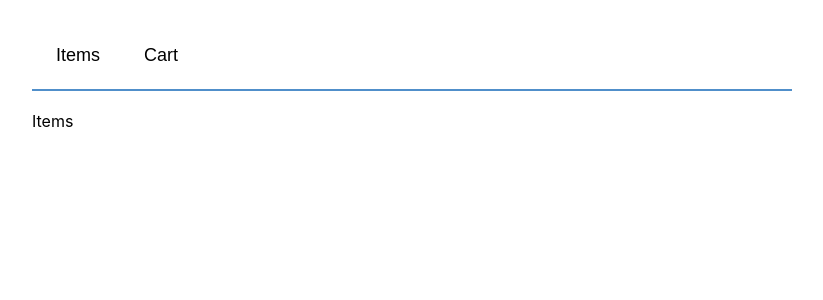
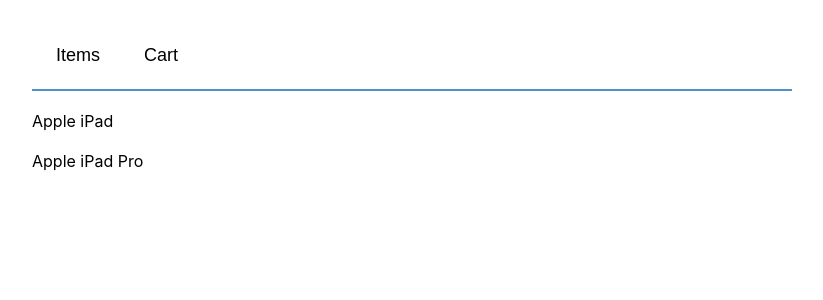
Before and after one commit to VenturingGuy/zenva-shopper, a React (Create React App) app: page / in a window 1280 px wide. Shown: the top 300 px of the page, without its empty margins (228-1051 px from the left). Built offline with nearby package versions, Linux system fonts and the light colour scheme.

Commit message:
ItemPage renders static list data

```diff
--- a/src/App.js
+++ b/src/App.js
@@ -8,7 +8,7 @@
     switch(tab) {
       default:
       case 'items':
-        return <span>Items</span>
+        return <ItemPage items={items}/>
       case 'cart':
         return <span>Cart</span>
     }
@@ -25,8 +25,6 @@
       <main className="App__content">
         <Content tab={activeTab}/>
       </main>
-
-
     </div>
   )
 }
--- a/src/ItemPage.js
+++ b/src/ItemPage.js
@@ -4,11 +4,11 @@
 const ItemPage = ({items}) => {
   return(
     <ul className="ItemPage__items">
-      {items.map((item) => {
+      {items.map((item) =>
         <li key={item.id} className="ItemPage__item">
           {item.name}
         </li>
-      })}
+      )}
     </ul>
   )
 }
```
